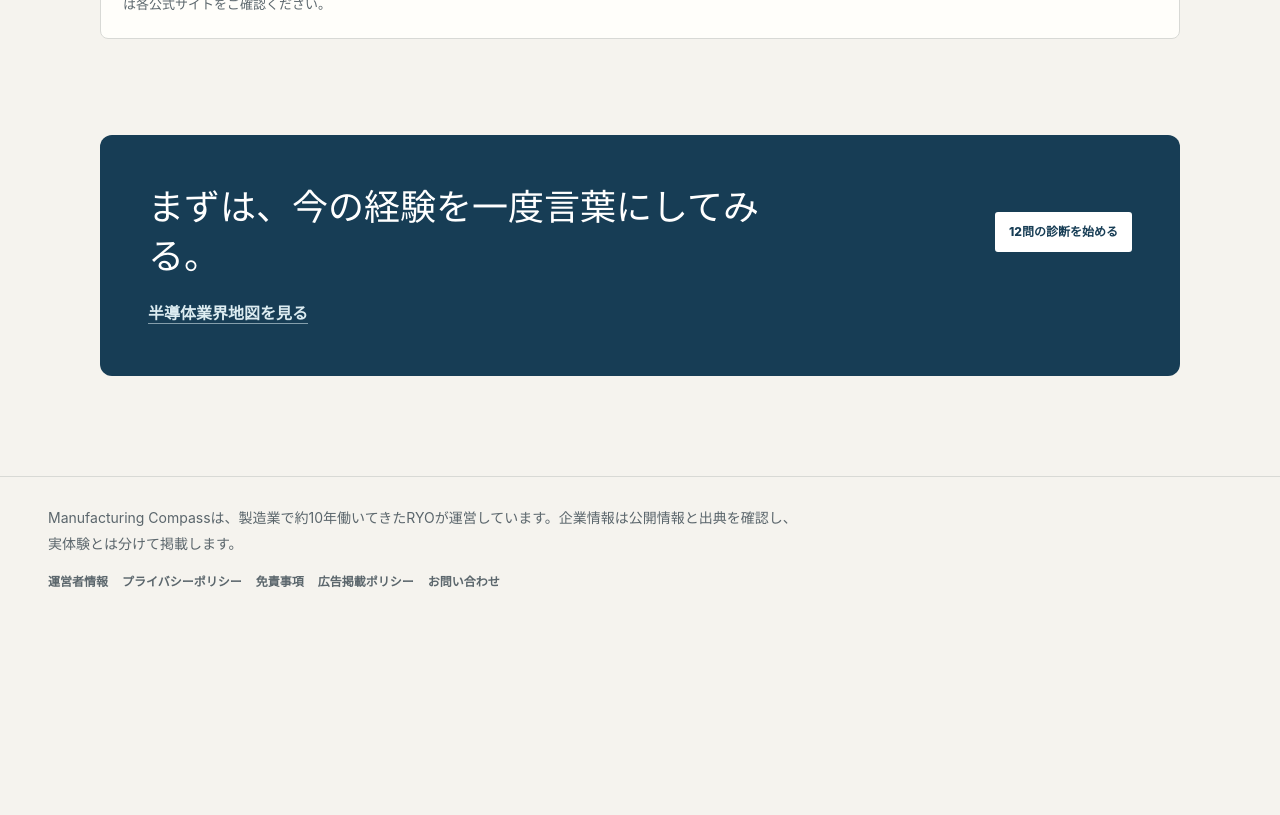
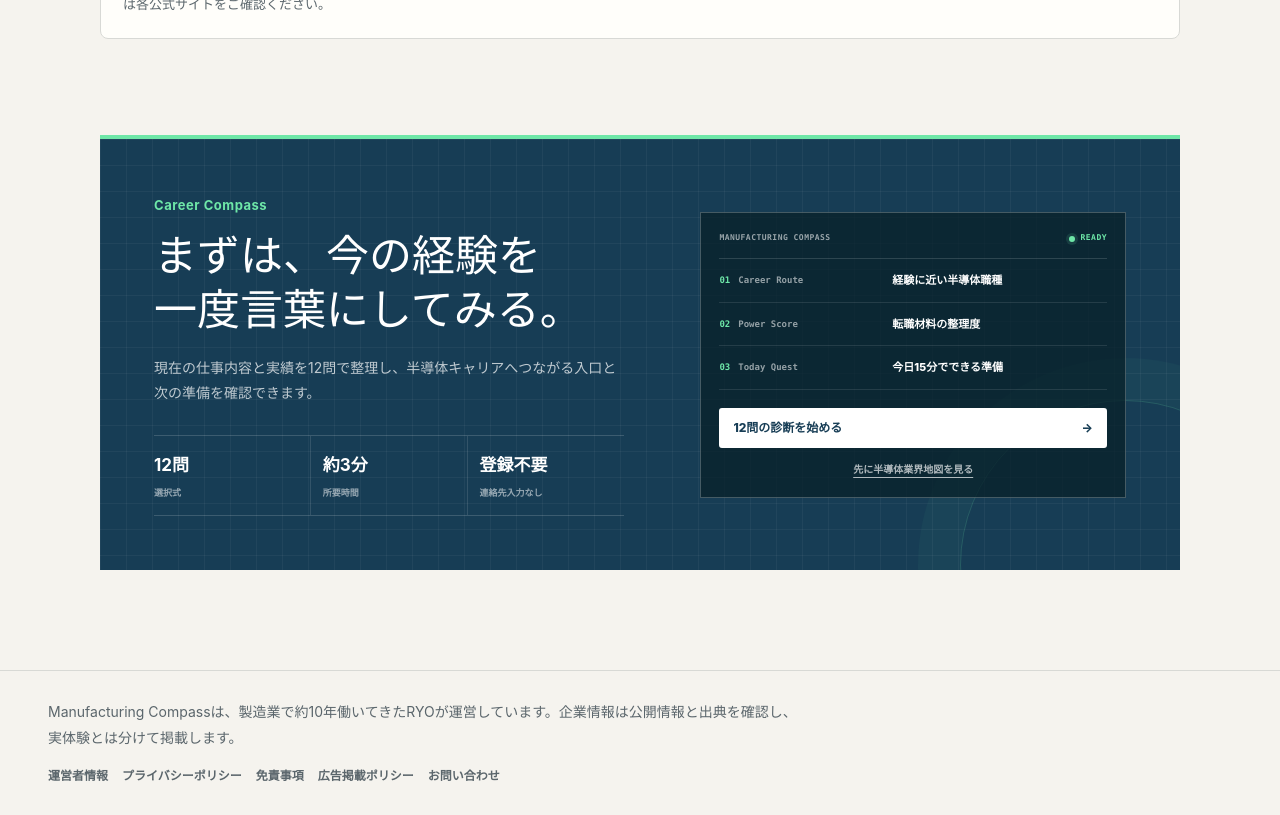
Before and after one commit to ryo0905-eng/manufacturing-compass, a Next.js app: page / in a window 1280 px wide. Shown: the part 5300-6115 px from the top of the page. Before the commit the page ends 5921 px from the top, so only its background shows below. Built offline with nearby package versions, Linux system fonts and the light colour scheme; no server answers.

Commit message:
feat: redesign homepage diagnosis launch panel

```diff
--- a/src/app/page.tsx
+++ b/src/app/page.tsx
@@ -3,6 +3,7 @@ import Link from "next/link";
 import { AffiliateCta } from "@/components/AffiliateCta";
 import { CareerResultPreview } from "@/components/CareerResultPreview";
 import { CareerRouteMap } from "@/components/CareerRouteMap";
+import { DiagnosisLaunchPanel } from "@/components/DiagnosisLaunchPanel";
 import { GuideThumbnail } from "@/components/guide/GuideThumbnail";
 import { StructuredData } from "@/components/StructuredData";
 import { beginnerGuides } from "@/data/editorial";
@@ -188,11 +189,7 @@ export default function Home() {
         />
       </section>
 
-      <section className="home-section home-simple-section home-final-action" aria-labelledby="final-action-title">
-        <h2 id="final-action-title">まずは、今の経験を一度言葉にしてみる。</h2>
-        <Link className="button primary" href="/career-compass">12問の診断を始める</Link>
-        <Link className="text-link" href="/industry-map">半導体業界地図を見る</Link>
-      </section>
+      <DiagnosisLaunchPanel className="home-section home-simple-section" />
     </main>
   );
 }
--- /dev/null
+++ b/src/components/DiagnosisLaunchPanel.tsx
@@ -0,0 +1,49 @@
+import Link from "next/link";
+
+type DiagnosisLaunchPanelProps = {
+  className?: string;
+  title?: string;
+};
+
+const resultOutputs = [
+  { label: "Career Route", value: "経験に近い半導体職種" },
+  { label: "Power Score", value: "転職材料の整理度" },
+  { label: "Today Quest", value: "今日15分でできる準備" },
+] as const;
+
+export function DiagnosisLaunchPanel({
+  className = "",
+  title = "まずは、今の経験を一度言葉にしてみる。",
+}: DiagnosisLaunchPanelProps) {
+  return (
+    <section className={`diagnosis-launch-panel ${className}`.trim()} aria-labelledby="diagnosis-launch-title">
+      <div className="diagnosis-launch-panel__copy">
+        <p className="section-label">Career Compass</p>
+        <h2 id="diagnosis-launch-title">{title}</h2>
+        <p>現在の仕事内容と実績を12問で整理し、半導体キャリアへつながる入口と次の準備を確認できます。</p>
+        <ul aria-label="診断の利用条件">
+          <li><strong>12問</strong><span>選択式</span></li>
+          <li><strong>約3分</strong><span>所要時間</span></li>
+          <li><strong>登録不要</strong><span>連絡先入力なし</span></li>
+        </ul>
+      </div>
+
+      <div className="diagnosis-launch-panel__console" aria-label="診断結果に表示される内容">
+        <div className="diagnosis-launch-panel__status">
+          <span>Manufacturing Compass</span>
+          <strong><i aria-hidden="true" />Ready</strong>
+        </div>
+        <dl>
+          {resultOutputs.map((output, index) => (
+            <div key={output.label}>
+              <dt><span>{String(index + 1).padStart(2, "0")}</span>{output.label}</dt>
+              <dd>{output.value}</dd>
+            </div>
+          ))}
+        </dl>
+        <Link className="button" href="/career-compass">12問の診断を始める <span aria-hidden="true">→</span></Link>
+        <Link className="diagnosis-launch-panel__secondary" href="/industry-map">先に半導体業界地図を見る</Link>
+      </div>
+    </section>
+  );
+}
```
Also changed, not shown: src/app/globals.css.
